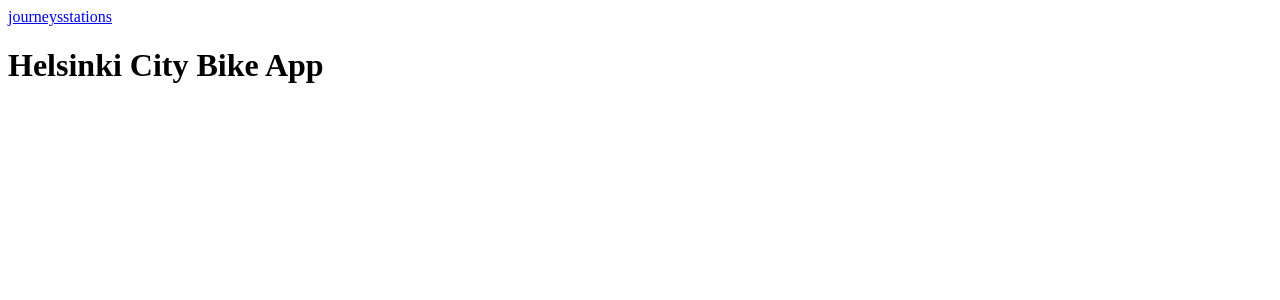
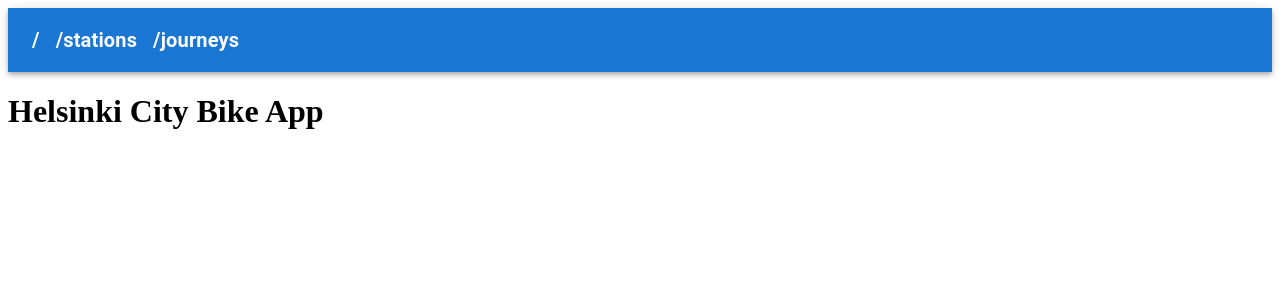
Before and after one commit to karvovil/HelBike, a React (Create React App) app in the folder client/: page / in a window 1280 px wide. Shown: the top 300 px of the page. Built offline with nearby package versions, Linux system fonts and the light colour scheme; no server answers.

Commit message:
cooler navigation bar with mui

```diff
--- a/client/package.json
+++ b/client/package.json
@@ -5,7 +5,9 @@
   "dependencies": {
     "@emotion/react": "^11.10.5",
     "@emotion/styled": "^11.10.5",
-    "@mui/material": "^5.11.8",
+    "@fontsource/roboto": "^4.5.8",
+    "@mui/icons-material": "^5.11.9",
+    "@mui/material": "^5.11.9",
     "@testing-library/user-event": "^13.5.0",
     "@types/jest": "^27.5.2",
     "@types/node": "^16.18.11",
--- a/client/src/App.tsx
+++ b/client/src/App.tsx
@@ -1,10 +1,11 @@
 import {BaseJourney, BaseStation, Order} from "./types";
-import {Routes, Route, Link} from "react-router-dom"
+import {Routes, Route } from "react-router-dom"
 import JourneyList from "./components/JourneyList";
 import SingleStation from "./components/SingleStation";
 import axios from "axios";
 import { useEffect, useState } from "react";
 import StationList from "./components/StationList";
+import NavigationBar from "./components/NavigationBar";
 
 const App = () => {
 
@@ -47,10 +48,8 @@ const App = () => {
 
   return (
     <div>
-      <div>
-        <Link to="/journeys">journeys</Link>
-        <Link to="/stations">stations</Link>
-      </div>
+
+      <NavigationBar/>
 
       <div>
         <h1> Helsinki City Bike App</h1>
--- /dev/null
+++ b/client/src/components/NavigationBar.tsx
@@ -0,0 +1,33 @@
+import AppBar from "@mui/material/AppBar";
+import Toolbar from "@mui/material/Toolbar";
+import Typography from "@mui/material/Typography";
+
+const menuLinks: readonly string[] = ['/', '/stations', '/journeys']
+
+export default function NavigationBar() {
+
+  return (
+    <AppBar position="static">
+      <Toolbar>
+        {menuLinks.map(menuLink =>
+
+          <Typography
+            key={menuLink}
+            href={menuLink}
+            variant="h6"
+            component="a"
+            textAlign="center"
+            sx={{
+              mr: 2,
+              fontWeight: 700,
+              color: 'inherit',
+              textDecoration: 'none',
+            }}>
+            {menuLink}
+          </Typography>
+        )}
+
+      </Toolbar>
+    </AppBar>
+  );
+}
```
Also changed, not shown: 1 other file (tests, documents, lock files or other folders).
